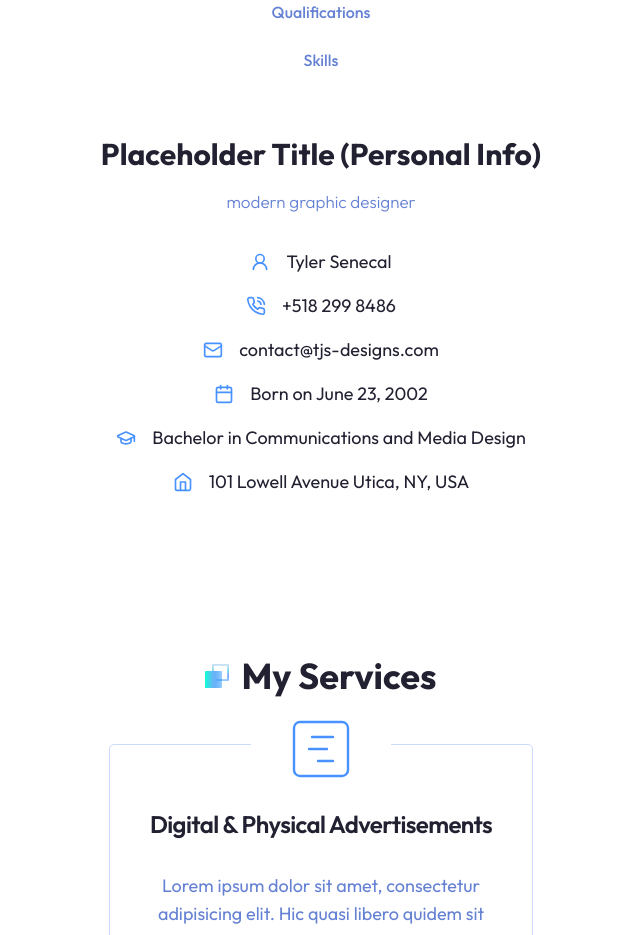
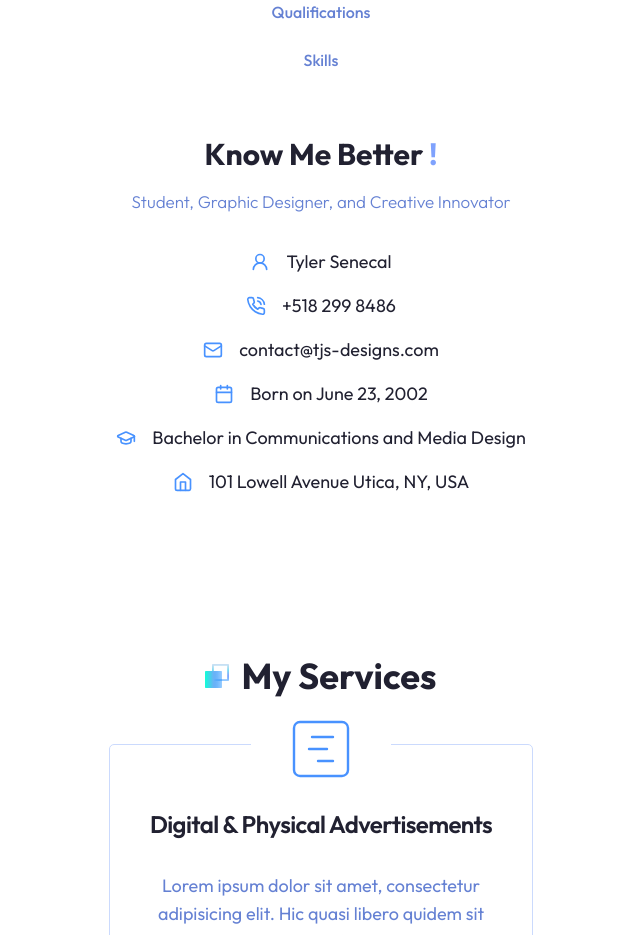
Before and after one commit to danpellegrino/tjsportfolio, a Next.js app: page / in a window 1280 px wide. Shown: the part 1040-1975 px from the top of the page, without its empty margins (319-959 px from the left). Built offline with nearby package versions, Linux system fonts and the light colour scheme.

Commit message:
Update About component titles and descriptions

```diff
--- a/components/About.jsx
+++ b/components/About.jsx
@@ -157,10 +157,10 @@ const About = () => {
                 <TabsContent value="personal">
                   <div className="text-center xl:text-left">
                     <h3 className="h3 mb-4">
-                      Placeholder Title (Personal Info)
+                      Know Me Better <span className="text-secondary">!</span>
                     </h3>
                     <p className="subtitle max-w-xl mx-auto xl:mx-0">
-                      modern graphic designer
+                      Student, Graphic Designer, and Creative Innovator
                     </p>
                     {/* Icons */}
                     <div className="grid xl:grid-cols-2 gap-4 mb-4">
@@ -190,7 +190,7 @@ const About = () => {
                 <TabsContent value="qualifications">
                   <div>
                     <h3 className="h3 mb-8 text-center xl:text-left">
-                      Placeholder Title (Qualifications)
+                      Qualifications
                     </h3>
                     {/* Experience & Education Wrapper */}
                     <div className="grid md:grid-cols-2 gap-y-8">
@@ -274,7 +274,9 @@ const About = () => {
                 {/* Skills */}
                 <TabsContent value="skills">
                   <div className="text-center xl:text-left">
-                    <h3 className="h3 mb-8">Placeholder Title (Skills)</h3>
+                    <h3 className="h3 mb-8">
+                      Skills <span className="text-secondary">&</span> Tools
+                    </h3>
                     {/* Skills */}
                     <div className="mb-16">
                       <h4 className="text-xl font-semibold mb-2">Skills</h4>
```
